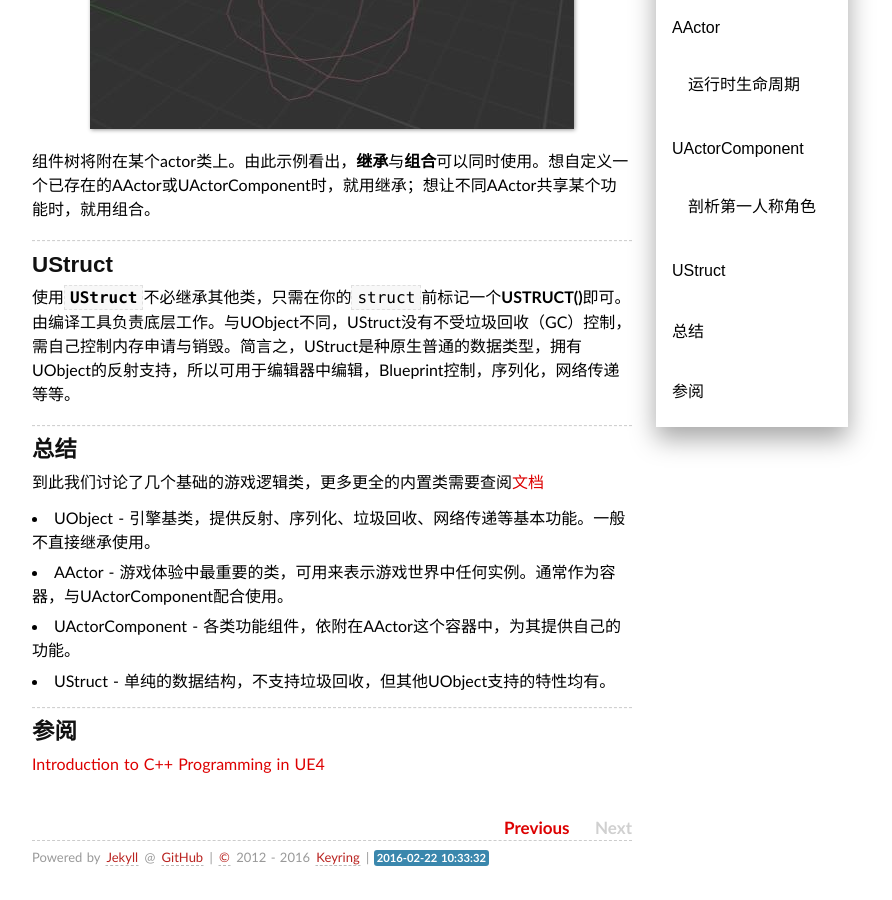
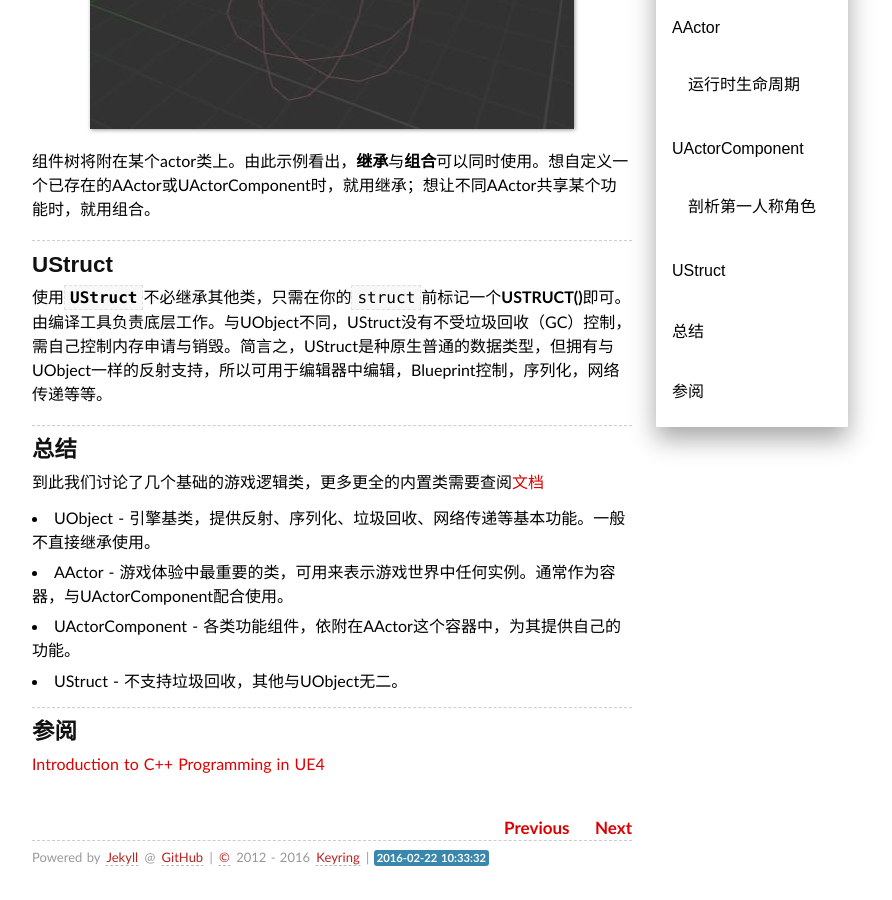
Before and after one commit to keyring/keyring.github.io, a Jekyll site: the page built from _posts/2016-02-17-ue4-cpp-2.md, in a window 1280 px wide and 900 px high, scrolled down 2938 px. Shown: the whole window, without its empty margins (308-1200 px from the left). Built offline with Jekyll 4.4.1, drawn with Linux system fonts in a browser that asks for light colours; nearby versions of some CDN libraries; some web fonts are replaced; Markdown is read by kramdown in place of the engine named in the settings; comment, search, counter and statistics services are not loaded; a style sheet for code colours, icons or effects is not loaded.

Commit message:
new post

```diff
--- a/_posts/2016-02-17-ue4-cpp-2.md
+++ b/_posts/2016-02-17-ue4-cpp-2.md
@@ -87,7 +87,7 @@ Actor与Component有很多种用法。Actors-Component之间的关系可以描
 -------------------------------------
 ##UStruct
 
-使用**`UStruct`**不必继承其他类，只需在你的`struct`前标记一个**USTRUCT()**即可。由编译工具负责底层工作。与UObject不同，UStruct没有不受垃圾回收（GC）控制，需自己控制内存申请与销毁。简言之，UStruct是种原生普通的数据类型，拥有UObject的反射支持，所以可用于编辑器中编辑，Blueprint控制，序列化，网络传递等等。
+使用**`UStruct`**不必继承其他类，只需在你的`struct`前标记一个**USTRUCT()**即可。由编译工具负责底层工作。与UObject不同，UStruct没有不受垃圾回收（GC）控制，需自己控制内存申请与销毁。简言之，UStruct是种原生普通的数据类型，但拥有与UObject一样的反射支持，所以可用于编辑器中编辑，Blueprint控制，序列化，网络传递等等。
 
 
 ----------------------------------
@@ -98,7 +98,7 @@ Actor与Component有很多种用法。Actors-Component之间的关系可以描
 - UObject - 引擎基类，提供反射、序列化、垃圾回收、网络传递等基本功能。一般不直接继承使用。
 - AActor - 游戏体验中最重要的类，可用来表示游戏世界中任何实例。通常作为容器，与UActorComponent配合使用。
 - UActorComponent - 各类功能组件，依附在AActor这个容器中，为其提供自己的功能。
-- UStruct - 单纯的数据结构，不支持垃圾回收，但其他UObject支持的特性均有。
+- UStruct - 不支持垃圾回收，其他与UObject无二。
 
 
 -------------------------------------------
```
Also changed, not shown: _posts/2016-02-22-ue4-cpp-3.md (added, +63 -0 lines).
